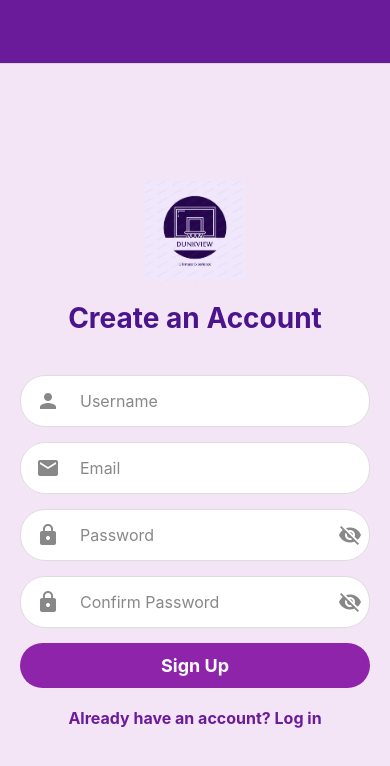
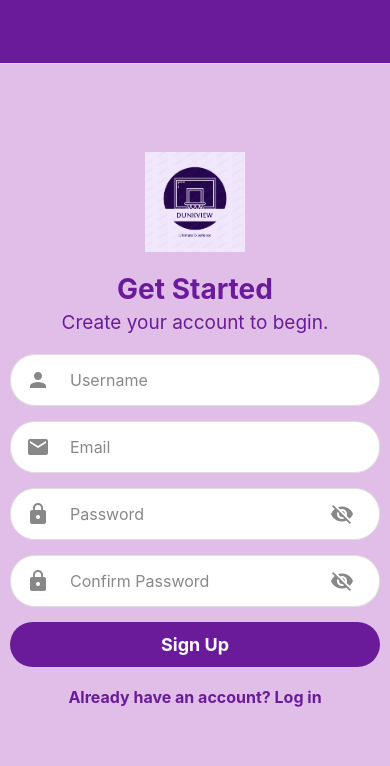
Before and after one commit to Damidu-Thathsara/MAD_Assignment, a React Native app in the folder MAD_app/: screen /Signup in a window 390 px wide. Shown: the top 766 px of the page. Built offline with nearby package versions, Linux system fonts and the light colour scheme.

Commit message:
Enhance Login and Signup screens with improved layout, accessibility, and styling

```diff
--- a/MAD_app/src/screens/LoginScreen.tsx
+++ b/MAD_app/src/screens/LoginScreen.tsx
@@ -1,5 +1,5 @@
 import React, { useState } from 'react';
-import { View, Text, TextInput, StyleSheet, Alert, ActivityIndicator, TouchableOpacity, Image } from 'react-native';
+import { View, ScrollView, Text, TextInput, StyleSheet, Alert, ActivityIndicator, TouchableOpacity, Image, KeyboardAvoidingView, Platform } from 'react-native';
 import { useDispatch } from 'react-redux';
 import { login } from '../store';
 import axios from 'axios';
@@ -62,10 +62,14 @@ const LoginScreen = ({ navigation }: any) => {
     };
 
     return (
-        <View style={styles.background}>
-            <View style={styles.overlay}>
+        <KeyboardAvoidingView
+            style={styles.background}
+            behavior={Platform.OS === 'ios' ? 'padding' : undefined}
+        >
+            <ScrollView contentContainerStyle={styles.scrollContent}>
                 <Image source={require('../../assets/image.png')} style={styles.logo} />
-                <Text style={styles.title}>Welcome!</Text>
+                <Text style={styles.title}>Welcome</Text>
+                <Text style={styles.subtitle}>Please log in to your account.</Text>
 
                 <View style={styles.inputContainer}>
                     <Icon name="person" size={24} color="#888" style={styles.icon} />
@@ -111,8 +115,9 @@ const LoginScreen = ({ navigation }: any) => {
                 <TouchableOpacity onPress={() => navigation.navigate('Signup')} style={styles.signupLink}>
                     <Text style={styles.signupText}>Don't have an account? Sign up</Text>
                 </TouchableOpacity>
-            </View>
-        </View>
+
+            </ScrollView>
+        </KeyboardAvoidingView>
     );
 };
 
@@ -121,10 +126,11 @@ const styles = StyleSheet.create({
         flex: 1,
         backgroundColor: '#E1BEE7',
     },
-    overlay: {
+    scrollContent: {
         flex: 1,
         justifyContent: 'center',
-        padding: 20,
+        paddingHorizontal: 10,
+        marginBottom: 80,
     },
     logo: {
         width: 100,
@@ -135,9 +141,15 @@ const styles = StyleSheet.create({
     title: {
         fontSize: 28,
         fontWeight: 'bold',
-        marginBottom: 40,
+        marginBottom: 5,
         textAlign: 'center',
-        color: '#4A148C',
+        color: '#6A1B9A',
+    },
+    subtitle: {
+        fontSize: 19,
+        color: '#6A1B9A',
+        textAlign: 'center',
+        marginBottom: 20,
     },
     inputContainer: {
         flexDirection: 'row',
--- a/MAD_app/src/screens/SignupScreen.tsx
+++ b/MAD_app/src/screens/SignupScreen.tsx
@@ -1,5 +1,5 @@
 import React, { useState } from 'react';
-import { View, Text, TextInput, Alert, ActivityIndicator, StyleSheet, TouchableOpacity, ScrollView, Image } from 'react-native';
+import { View, Text, TextInput, Alert, ActivityIndicator, StyleSheet, TouchableOpacity, ScrollView, Image, KeyboardAvoidingView, Platform } from 'react-native';
 import axios from 'axios';
 import Icon from 'react-native-vector-icons/MaterialIcons';
 
@@ -89,11 +89,14 @@ const SignupScreen = ({ navigation }: any) => {
     }
   };
 
+
   return (
-    <ScrollView contentContainerStyle={styles.background}>
-      <View style={styles.overlay}>
+    <KeyboardAvoidingView style={styles.background} behavior={Platform.OS === 'ios' ? 'padding' : undefined}>
+      <ScrollView contentContainerStyle={styles.scrollContent} keyboardShouldPersistTaps="handled" >
         <Image source={require('../../assets/image.png')} style={styles.logo} />
-        <Text style={styles.title}>Create an Account</Text>
+        <Text style={styles.title}>Get Started</Text>
+        <Text style={styles.subtitle}>Create your account to begin.</Text>
+
 
         <View style={styles.inputContainer}>
           <Icon name="person" size={24} color="#888" style={styles.icon} />
@@ -172,20 +175,24 @@ const SignupScreen = ({ navigation }: any) => {
         <TouchableOpacity onPress={() => navigation.navigate('Login')} style={styles.signupLink}>
           <Text style={styles.signupText}>Already have an account? Log in</Text>
         </TouchableOpacity>
-      </View>
-    </ScrollView>
+      </ScrollView>
+    </KeyboardAvoidingView>
   );
 };
 
 const styles = StyleSheet.create({
   background: {
-    flexGrow: 1,
-    backgroundColor: '#F3E5F5',
+    flex: 1,
+    backgroundColor: '#E1BEE7',
+  },
+  scrollContent: {
+    flex: 1,
+    justifyContent: 'center',
+    paddingHorizontal: 10,
+    marginBottom: 50,
   },
   overlay: {
-    flex: 1,
-    justifyContent: 'center',
-    padding: 20,
+    paddingHorizontal: 10,
   },
   logo: {
     width: 100,
@@ -196,9 +203,15 @@ const styles = StyleSheet.create({
   title: {
     fontSize: 28,
     fontWeight: 'bold',
-    marginBottom: 40,
+    marginBottom: 5,
     textAlign: 'center',
-    color: '#4A148C',
+    color: '#6A1B9A',
+  },
+  subtitle: {
+    fontSize: 19,
+    color: '#6A1B9A',
+    textAlign: 'center',
+    marginBottom: 20,
   },
   inputContainer: {
     flexDirection: 'row',
@@ -223,7 +236,7 @@ const styles = StyleSheet.create({
     marginVertical: 20,
   },
   button: {
-    backgroundColor: '#8E24AA',
+    backgroundColor: '#6A1B9A',
     paddingVertical: 12,
     borderRadius: 25,
     marginBottom: 20,
```
